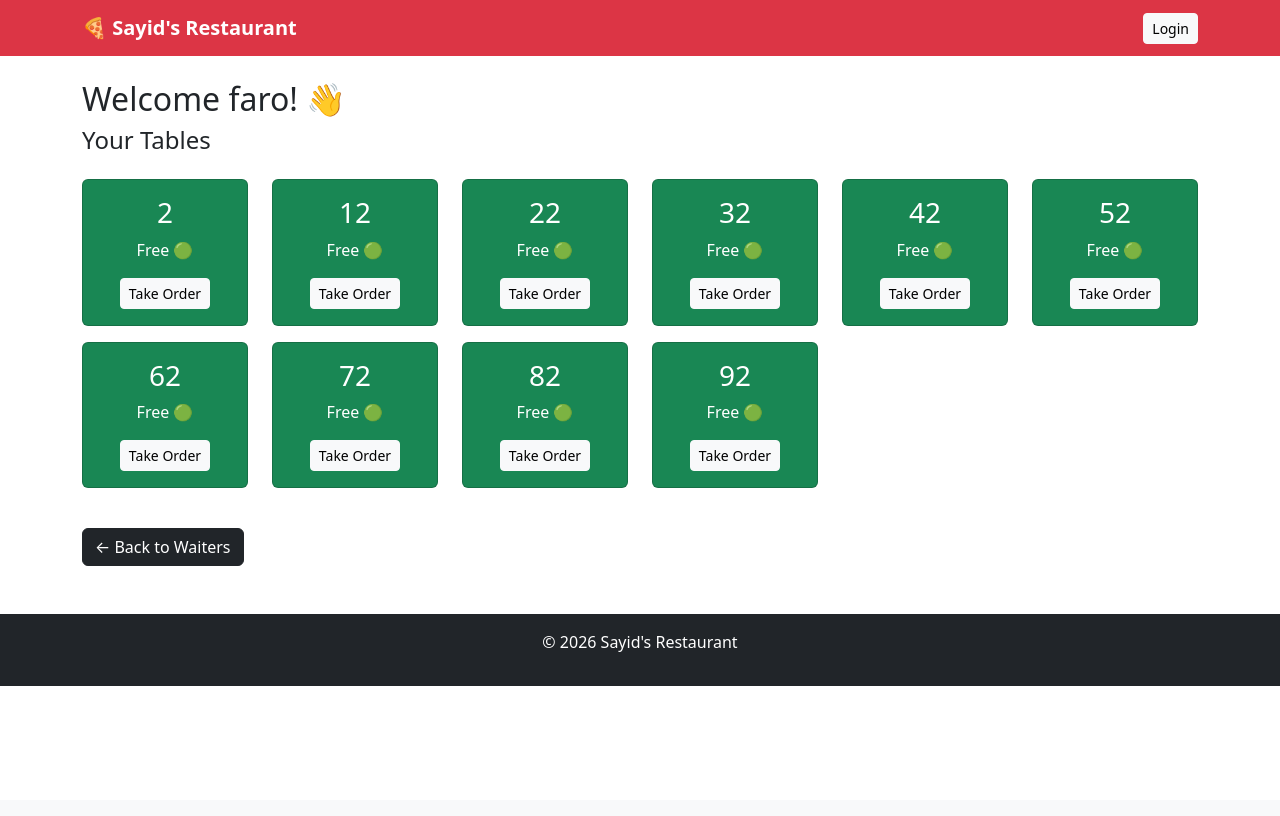
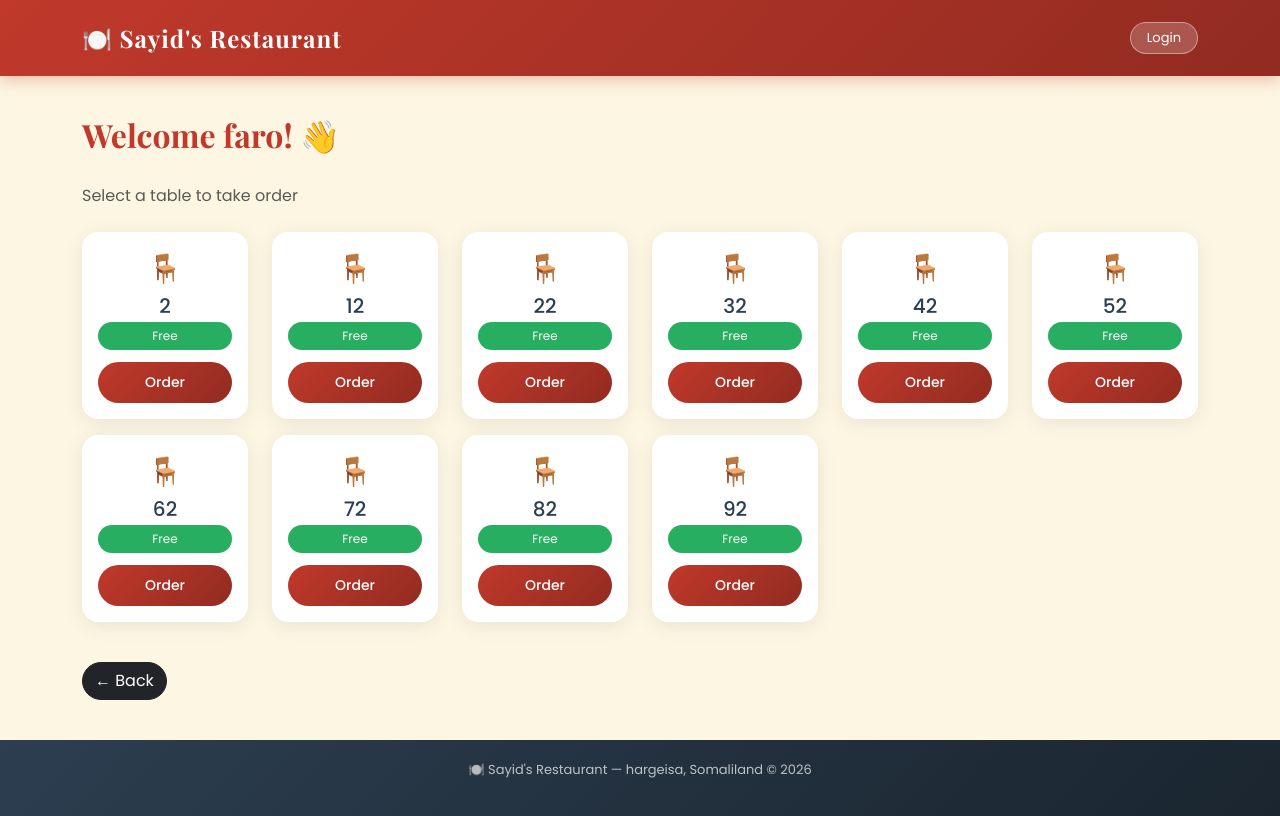
Before and after one commit to sayidmohamed5688-svg/restaurant_system, a Django app: page /waiter/faro/ in a window 1280 px wide. Before the commit the page ends 686 px from the top, so only its background shows below. Run offline with Django 5.2, Linux system fonts and the light colour scheme; data comes from the database, SQL or seed files in the repository.

Commit message:
beaty one

```diff
--- a/menu/templates/menu/waiter_tables.html
+++ b/menu/templates/menu/waiter_tables.html
@@ -4,27 +4,29 @@
 
 {% block content %}
 
-<h2 class="mb-2">Welcome {{ waiter.username }}! 👋</h2>
-<h4 class="mb-4">Your Tables</h4>
+<h2 class="page-title">Welcome {{ waiter.username }}! 👋</h2>
+<p class="text-muted mb-4">Select a table to take order</p>
 
 <div class="row">
 {% for table in tables %}
-<div class="col-md-2 mb-3">
-    <div class="card text-center {% if table.is_busy %}bg-danger text-white{% else %}bg-success text-white{% endif %}">
-        <div class="card-body">
-            <h3>{{ table.number }}</h3>
-            <p>{% if table.is_busy %}Busy 🔴{% else %}Free 🟢{% endif %}</p>
-            <a href="/take-order/{{ table.number }}/?waiter={{ waiter.username }}" class="btn btn-light btn-sm">
-                Take Order
-            </a>
-        </div>
+<div class="col-md-2 col-4 mb-3">
+    <div class="card text-center p-3 {% if table.is_busy %}border-danger{% else %}border-success{% endif %}" style="border-width: 2px !important;">
+        <div style="font-size: 28px;">🪑</div>
+        <h5 class="mt-1 mb-1" style="color: #2c3e50;">{{ table.number }}</h5>
+        <span class="{% if table.is_busy %}badge-busy{% else %}badge-free{% endif %} mb-2">
+            {% if table.is_busy %}Busy{% else %}Free{% endif %}
+        </span>
+        <a href="/take-order/{{ table.number }}/?waiter={{ waiter.username }}"
+           class="btn btn-primary btn-sm mt-1">
+            Order
+        </a>
     </div>
 </div>
 {% endfor %}
 </div>
 
 <div class="mt-4">
-    <a href="/dashboard/" class="btn btn-dark">← Back to Waiters</a>
+    <a href="/dashboard/" class="btn btn-dark">← Back</a>
 </div>
 
 {% endblock %}
--- a/templates/base.html
+++ b/templates/base.html
@@ -1,35 +1,185 @@
 <!DOCTYPE html>
-<html>
+<html lang="en">
 <head>
+    <meta charset="UTF-8">
+    <meta name="viewport" content="width=device-width, initial-scale=1.0">
     <title>{% block title %}Sayid's Restaurant{% endblock %}</title>
     <link href="https://cdn.jsdelivr.net/npm/bootstrap@5.3.0/dist/css/bootstrap.min.css" rel="stylesheet">
+    <link href="https://fonts.googleapis.com/css2?family=Playfair+Display:wght@700&family=Poppins:wght@300;400;500;600&display=swap" rel="stylesheet">
+    <style>
+        * { margin: 0; padding: 0; box-sizing: border-box; }
+
+        body {
+            font-family: 'Poppins', sans-serif;
+            background-color: #fdf6e3;
+            color: #2c3e50;
+        }
+
+        .navbar {
+            background: linear-gradient(135deg, #c0392b, #922b21) !important;
+            padding: 15px 0;
+            box-shadow: 0 4px 15px rgba(192,57,43,0.3);
+        }
+
+        .navbar-brand {
+            font-family: 'Playfair Display', serif;
+            font-size: 24px !important;
+            color: white !important;
+            letter-spacing: 1px;
+        }
+
+        .nav-username {
+            color: rgba(255,255,255,0.9);
+            font-size: 14px;
+            margin-right: 10px;
+        }
+
+        .btn-logout {
+            background: rgba(255,255,255,0.2);
+            color: white;
+            border: 1px solid rgba(255,255,255,0.4);
+            border-radius: 20px;
+            padding: 5px 16px;
+            font-size: 13px;
+        }
+
+        .btn-logout:hover {
+            background: rgba(255,255,255,0.3);
+            color: white;
+        }
+
+        .main-content {
+            padding: 40px 0;
+            min-height: calc(100vh - 140px);
+        }
+
+        .page-title {
+            font-family: 'Playfair Display', serif;
+            color: #c0392b;
+            margin-bottom: 30px;
+        }
+
+        .card {
+            border: none;
+            border-radius: 16px;
+            box-shadow: 0 4px 20px rgba(0,0,0,0.08);
+            transition: transform 0.2s, box-shadow 0.2s;
+        }
+
+        .card:hover {
+            transform: translateY(-4px);
+            box-shadow: 0 8px 30px rgba(0,0,0,0.12);
+        }
+
+        .btn-primary {
+            background: linear-gradient(135deg, #c0392b, #922b21);
+            border: none;
+            border-radius: 25px;
+            padding: 10px 28px;
+            font-weight: 500;
+        }
+
+        .btn-primary:hover {
+            background: linear-gradient(135deg, #922b21, #7b241c);
+            transform: translateY(-1px);
+        }
+
+        .btn-warning {
+            background: linear-gradient(135deg, #f39c12, #d68910);
+            border: none;
+            border-radius: 25px;
+            color: white;
+        }
+
+        .btn-success {
+            border-radius: 25px;
+        }
+
+        .btn-dark {
+            border-radius: 25px;
+        }
+
+        .btn-danger {
+            background: linear-gradient(135deg, #c0392b, #922b21);
+            border: none;
+            border-radius: 25px;
+        }
+
+        .form-control, .form-select {
+            border-radius: 10px;
+            border: 2px solid #e8d5b0;
+            padding: 10px 15px;
+            background: white;
+        }
+
+        .form-control:focus, .form-select:focus {
+            border-color: #c0392b;
+            box-shadow: 0 0 0 0.2rem rgba(192,57,43,0.15);
+        }
+
+        footer {
+            background: linear-gradient(135deg, #2c3e50, #1a252f);
+            color: rgba(255,255,255,0.7);
+            text-align: center;
+            padding: 20px;
+            font-size: 13px;
+        }
+
+        .table {
+            border-radius: 12px;
+            overflow: hidden;
+            box-shadow: 0 4px 15px rgba(0,0,0,0.06);
+        }
+
+        .table thead {
+            background: linear-gradient(135deg, #c0392b, #922b21);
+            color: white;
+        }
+
+        .badge-free {
+            background: #27ae60;
+            color: white;
+            padding: 5px 12px;
+            border-radius: 20px;
+            font-size: 12px;
+        }
+
+        .badge-busy {
+            background: #c0392b;
+            color: white;
+            padding: 5px 12px;
+            border-radius: 20px;
+            font-size: 12px;
+        }
+    </style>
 </head>
 <body>
 
-<nav class="navbar navbar-dark bg-danger">
+<nav class="navbar navbar-dark">
     <div class="container">
-        <a class="navbar-brand fw-bold" href="/">🍕 Sayid's Restaurant</a>
-        <div>
+        <a class="navbar-brand" href="/">🍽️ Sayid's Restaurant</a>
+        <div class="d-flex align-items-center">
             {% if request.user.is_authenticated %}
-                <span class="text-white me-3">
-                    👤 {{ request.user.username }}
-                </span>
-                <a href="/logout/" class="btn btn-light btn-sm">Logout</a>
+                <span class="nav-username">👤 {{ request.user.username }}</span>
+                <a href="/logout/" class="btn btn-logout">Logout</a>
             {% else %}
-                <a href="/login/" class="btn btn-light btn-sm">Login</a>
+                <a href="/login/" class="btn btn-logout">Login</a>
             {% endif %}
         </div>
     </div>
 </nav>
 
-<div class="container mt-4">
-    {% block content %}
-    {% endblock %}
+<div class="main-content">
+    <div class="container">
+        {% block content %}
+        {% endblock %}
+    </div>
 </div>
 
-<footer class="bg-dark text-white text-center p-3 mt-5">
-    <p>© 2026 Sayid's Restaurant</p>
+<footer>
+    <p>🍽️ Sayid's Restaurant — hargeisa, Somaliland © 2026</p>
 </footer>
+
 
 <script src="https://cdn.jsdelivr.net/npm/bootstrap@5.3.0/dist/js/bootstrap.bundle.min.js"></script>
 </body>
```
Also changed, not shown: menu/templates/menu/home.html (+10 -25 lines), menu/templates/menu/waiter_dashboard.html (+6 -6 lines).
